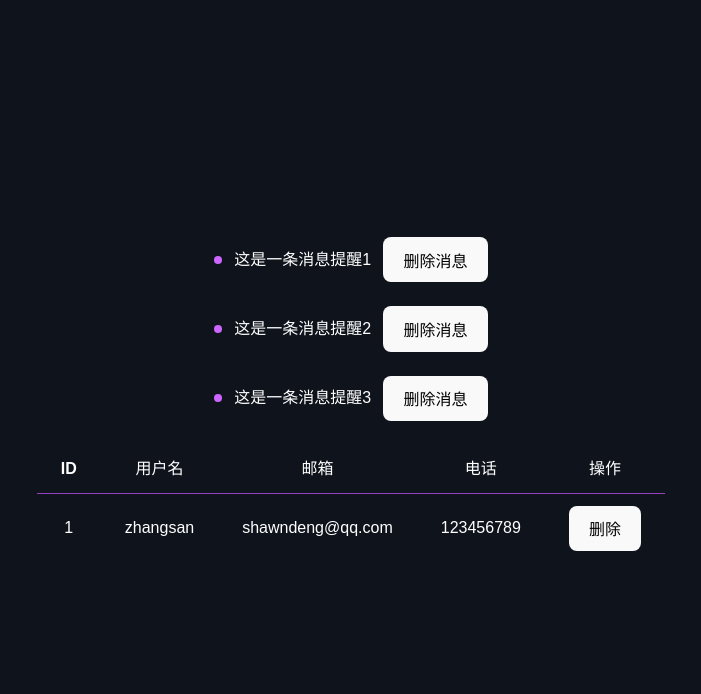
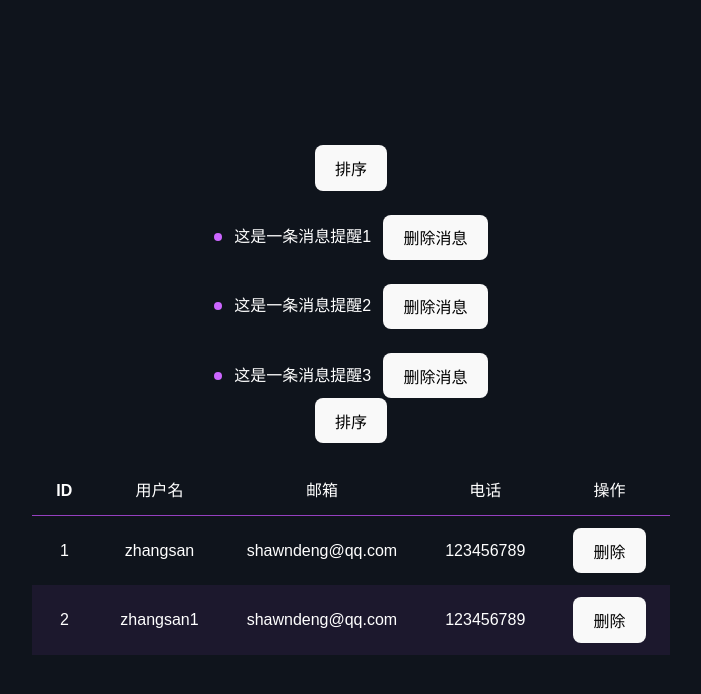
Before and after one commit to ShawnDen-coder/vue_programming, a Vue app: page / in a window 1280 px wide. Shown: the top 694 px of the page, without its empty margins (289-990 px from the left). Built offline with nearby package versions, Linux system fonts and the light colour scheme.

Commit message:
feat: somposables api

```diff
--- a/src/components/MessageList.vue
+++ b/src/components/MessageList.vue
@@ -1,5 +1,6 @@
 <template>
   <div>
+    <button @click="sortByKey('content', 'desc')">排序</button>
     <ul>
       <MessageListItem
         v-for="msg in messages"
@@ -21,13 +22,17 @@ export default {
     MessageListItem,
   },
   setup() {
-    const { dataRef: messages, removeItem: removeMessage } = useListData([
+    const {
+      dataRef: messages,
+      removeItem: removeMessage,
+      sortByKey,
+    } = useListData([
       { id: 1, content: "这是一条消息提醒1" },
       { id: 2, content: "这是一条消息提醒2" },
       { id: 3, content: "这是一条消息提醒3" },
     ]);
 
-    return { messages, removeMessage };
+    return { messages, removeMessage, sortByKey };
   },
 };
 </script>
--- a/src/components/UserTable.vue
+++ b/src/components/UserTable.vue
@@ -1,5 +1,6 @@
 <template>
   <div>
+    <button @click="sortByKey('username', 'desc')">排序</button>
     <table>
       <thead>
         <th>ID</th>
@@ -26,15 +27,25 @@
 import useListData from "../composables/useListData";
 export default {
   setup() {
-    const { dataRef: users, removeItem: removeUser } = useListData([
+    const {
+      dataRef: users,
+      removeItem: removeUser,
+      sortByKey,
+    } = useListData([
       {
         id: 1,
         username: "zhangsan",
         email: "shawndeng@qq.com",
         phone: 123456789,
       },
+      {
+        id: 2,
+        username: "zhangsan1",
+        email: "shawndeng@qq.com",
+        phone: 123456789,
+      },
     ]);
-    return { users, removeUser };
+    return { users, removeUser, sortByKey };
   },
 };
 </script>
--- a/src/composables/useListData.js
+++ b/src/composables/useListData.js
@@ -1,10 +1,23 @@
 import { ref } from "vue";
+
 function useListData(data) {
   const dataRef = ref(data);
+
   function removeItem(id) {
     dataRef.value = dataRef.value.filter((msg) => msg.id !== id);
   }
-  return { dataRef, removeItem };
+
+  function sortByKey(key, direction = "asc") {
+    dataRef.value = dataRef.value.sort((a, b) => {
+      if (direction === "asc") {
+        return a[key].localeCompare(b[key]);
+      } else {
+        return -a[key].localeCompare(b[key]);
+      }
+    });
+  }
+
+  return { dataRef, removeItem, sortByKey };
 }
 
 export default useListData;
```
